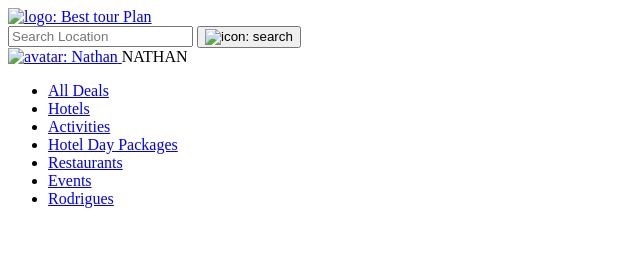
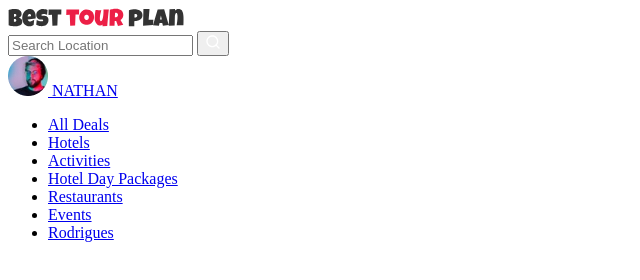
Before and after one commit to Hanskyi/tour-plan, a plain HTML site: page index.html in a window 1280 px wide. Shown: the whole page, without its empty margins (0-640 px from the left). Drawn offline with Linux system fonts and the light colour scheme.

Commit message:
create: connected Google Fonts -Nunito & mulin

```diff
--- a/index.html
+++ b/index.html
@@ -4,7 +4,8 @@
     <meta charset="UTF-8" />
     <meta http-equiv="X-UA-Compatible" content="IE=edge" />
     <meta name="viewport" content="width=device-width, initial-scale=1.0" />
-    <title>BEST TOUR PLAN -OTEL BOOKING</title>
+    <title>BEST TOUR PLAN -HOTEL BOOKING</title>
+    <link href="https://fonts.googleapis.com/css2?family=Bad+Script&family=Mulish:wght@400;600;700&family=Nunito:wght@400;600;800&family=Open+Sans&family=Roboto:wght@300;900&display=swap" rel="stylesheet">
   </head>
   <body>
     <header class="header">
@@ -12,7 +13,7 @@
         <div class="header-top">
           <a href="#" class="logo">
             <img
-              src="/tour-plan/image/horizont-logo.svg"
+              src="/imag/Besttourplan.svg"
               alt="logo: Best tour Plan"
               class="logo__image"
             />
@@ -24,18 +25,19 @@
               placeholder="Search Location"
             />
             <button class="search__button">
-              <img src="/tour-plan/image/search.svg" alt="icon: search" />
+              <img src="/imag/search.svg" al t="icon: search" />
             </button>
           </form>
 
           <a href="#" class="user">
             <img
-              src="/tour-plan/image/user-avatar.jpg"
+              src="/imag/Ellipse 1.jpg"
               alt="avatar: Nathan"
               class="user__avatar"
             />
+            <span class="user__name">NATHAN</span>
           </a>
-          <span class="user__name">NATHAN</span>
+
           <!-- /.user -->
         </div>
         <!-- /.header-top -->
@@ -66,5 +68,6 @@
       </div>
       <!-- /.conteiner -->
     </header>
+    </nav>
   </body>
 </html>
```
Also changed, not shown: css/style.css (added), imag/Besttourplan.svg (added), imag/Ellipse 1.jpg (added), imag/search.svg (added), sass/style.sass (added).
